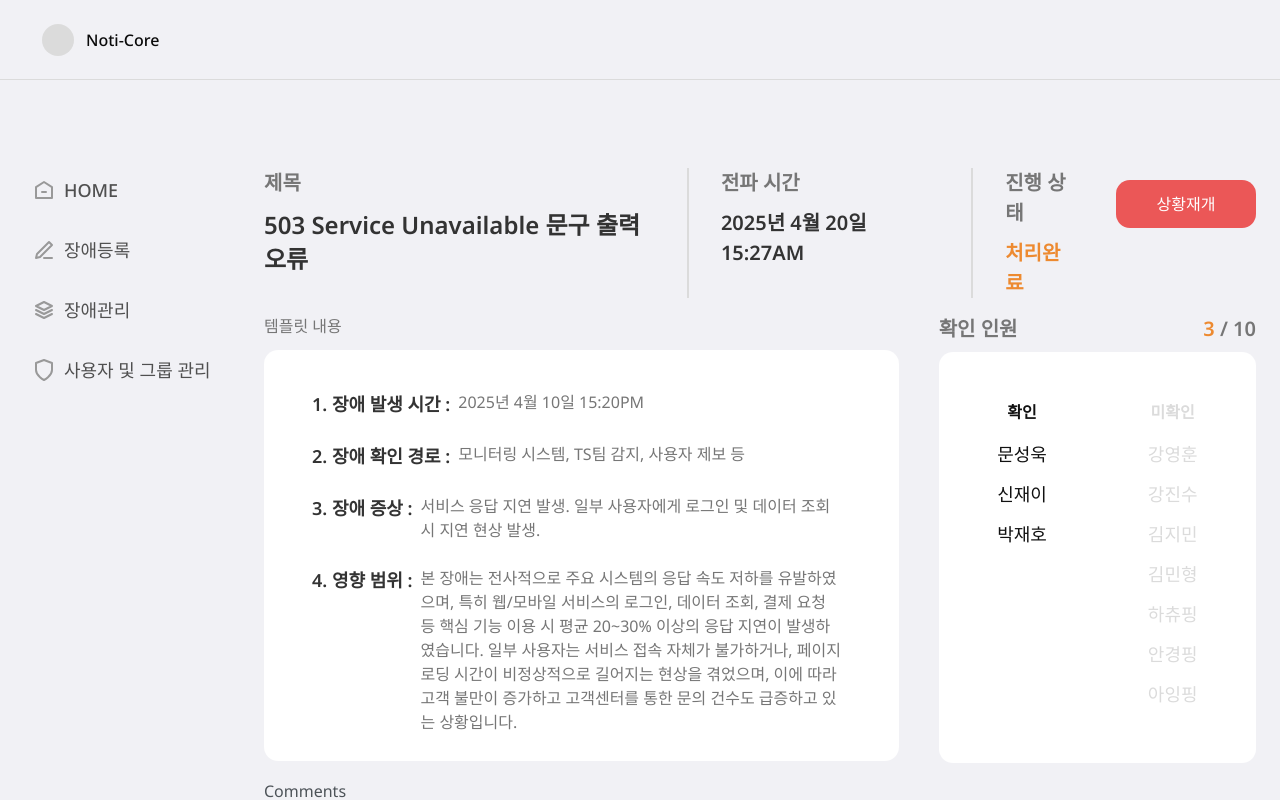
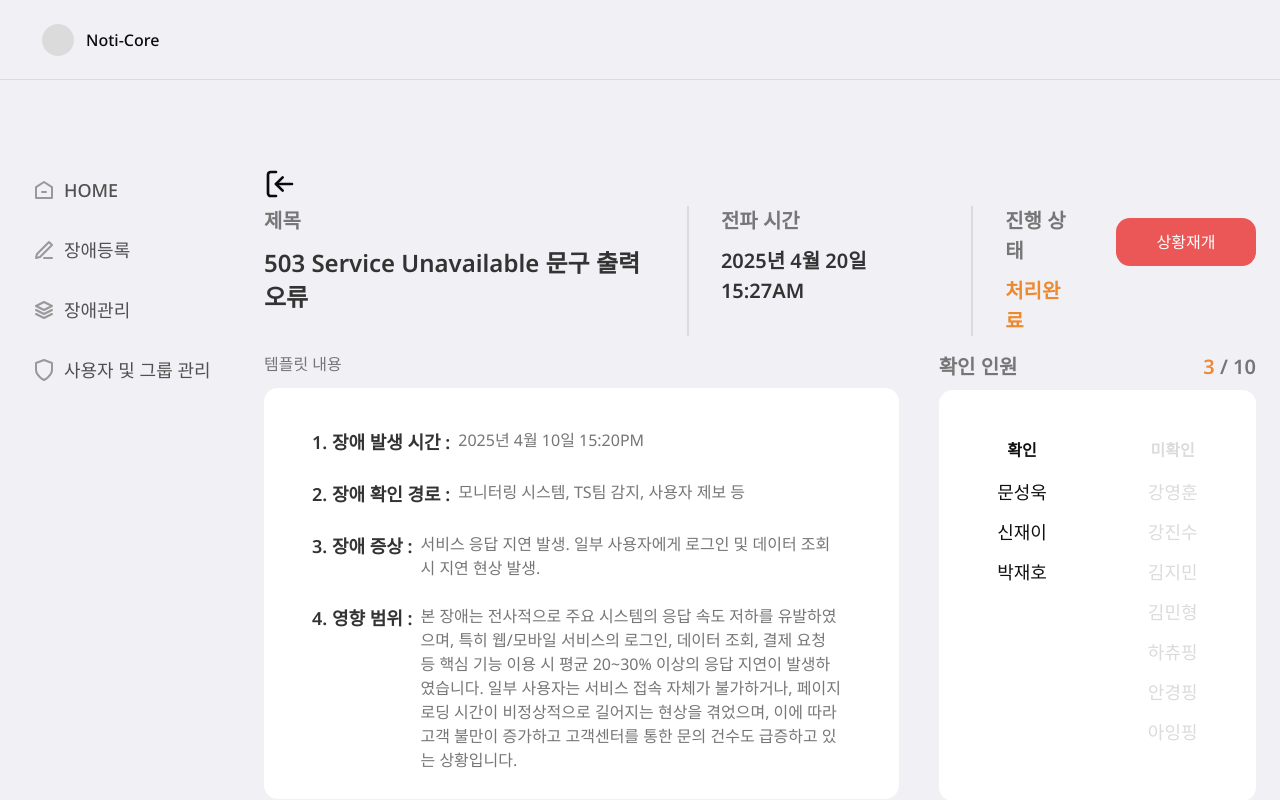
Before and after one commit to swyp-2-team/frontier, a React (Vite) app: page /incident-mnt/1 in a window 1280 px wide. Shown: the top 800 px of the page. Built offline with nearby package versions, Linux system fonts and the light colour scheme; a web font is replaced by a local one.

Commit message:
feat: outIcon 페이지에 적용

```diff
--- a/src/pages/IncidentPage/IncidentMntDetailPage.tsx
+++ b/src/pages/IncidentPage/IncidentMntDetailPage.tsx
@@ -1,5 +1,8 @@
 import { useParams } from "react-router-dom";
 import { useState, useRef, useEffect } from "react";
+
+import OutIcon from "@/assets/icons/out.svg?react";
+import { cn } from "@/shared/lib/utils";
 import CommentSection, { Comment } from "@/features/incident/ui/CommentSection";
 
 // 템플릿 내용용 타입 정의
@@ -169,6 +172,9 @@ export default function IncidentMntDetailPage() {
 
   return (
     <div className="p-6 w-full">
+      <button>
+        <OutIcon className={cn("w-8 h-8")} />
+      </button>
       <div className="flex justify-between gap-10 mb-4">
         <div className="flex flex-col mb-2 gap-2.5">
           <div className="self-stretch justify-start title-20_SB text-gray-600">
```
